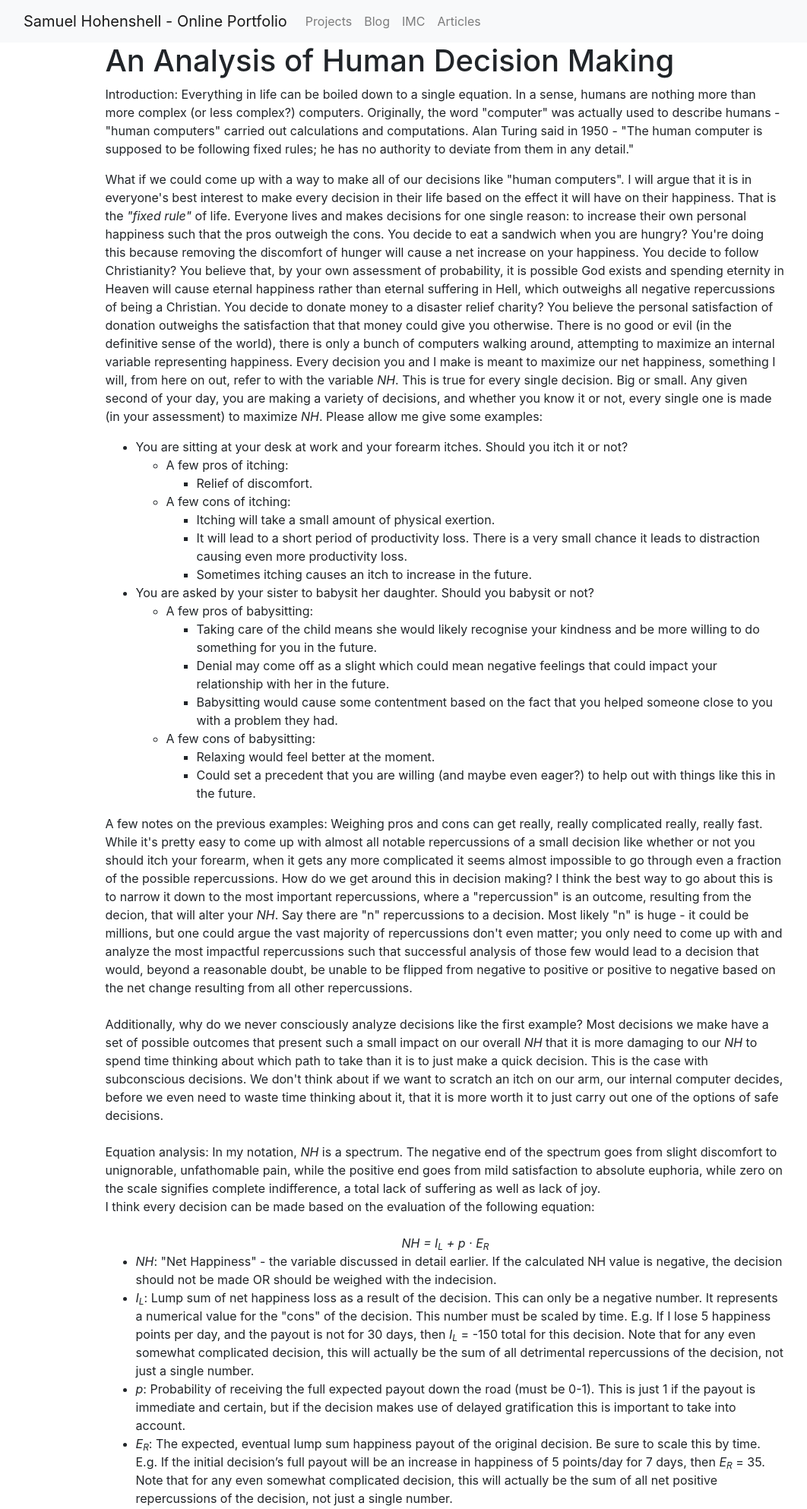
After one commit to SHawkeye77/website, a Django app: page /articles/an_analysis_of_human_decision_making in a window 1280 px wide. The commit adds this page. Shown: the top 1986 px of the page at 76% size, without its empty margins (54-1116 px from the left). Run offline with Django 3.2, Linux system fonts and the light colour scheme; parts of the project's set-up code (start-up, migrations or seed data) failed here and were passed over; some libraries are stand-ins or nearby versions.

Commit message:
Added human decision analysis article

```diff
--- /dev/null
+++ b/articles/templates/an_analysis_of_human_decision_making.html
@@ -0,0 +1,245 @@
+{% extends "base.html" %}
+{% block page_content %}
+
+<div class="col-md-10 offset-md-1">
+    <h1>
+        An Analysis of Human Decision Making
+    </h1>
+    <p>
+        Introduction:
+
+        Everything in life can be boiled down to a single equation. In a sense,
+        humans are nothing more than more complex (or less complex?) computers. Originally, the word
+        "computer" was actually used to describe humans - "human computers" carried out calculations
+        and computations. Alan Turing said in 1950 - "The human computer is supposed to be following
+        fixed rules; he has no authority to deviate from them in any detail."
+    </p>
+
+    <p>
+        What if we could come up with a way to make all of our decisions like "human computers". I will argue that
+        it is in
+        everyone's best interest to make every decision in their life based on the effect it
+        will have on their happiness. That is the <i>"fixed rule"</i> of life. Everyone lives and makes decisions for
+        one single reason: to increase their own personal happiness such that the pros outweigh the cons. You decide
+        to eat a sandwich when you are hungry? You're doing this because removing the discomfort
+        of hunger will cause a net increase on your happiness.
+        You decide to follow Christianity? You believe that, by your own assessment of probability, it is
+        possible God exists and spending eternity in Heaven will cause eternal happiness rather than eternal suffering
+        in Hell, which outweighs all negative repercussions of being a Christian. You decide to donate money
+        to a disaster relief charity? You believe the personal satisfaction of donation outweighs the
+        satisfaction that that money could give you otherwise. There is no good or evil (in the definitive sense of
+        the world), there is only a bunch of computers walking around, attempting to maximize an internal variable representing
+        happiness.
+
+        Every decision you and I make is meant to maximize our net happiness, something I will, from here on out, refer
+        to with the variable <i>NH</i>. This is true for every single decision. Big or small. Any given second of your
+        day, you are making a variety of decisions, and whether you know it or not, every single one is made (in your
+        assessment) to maximize <i>NH</i>. Please allow me give some examples:
+        <ul>
+            <li>
+                You are sitting at your desk at work and your forearm itches. Should you itch it or not?<br>
+                <ul><li>A few pros of itching:
+                <ul>
+                    <li>
+                         Relief of discomfort.
+                    </li>
+                </ul>
+                </li><li>A few cons of itching:
+                <ul>
+                    <li>
+                        Itching will take a small amount of physical exertion.
+                    </li>
+                    <li>
+                        It will lead to a short period of productivity loss. There is a very small chance it leads to
+                        distraction causing even more productivity loss.
+                    </li>
+                    <li>
+                        Sometimes itching causes an itch to increase in the future.
+                    </li>
+                </ul>
+                </ul></li>
+            </li>
+            <li>
+                You are asked by your sister to babysit her daughter. Should you babysit or not?<br>
+                <ul><li>A few pros of babysitting:
+                <ul>
+                    <li>
+                        Taking care of the child means she would likely recognise your kindness and be more
+                        willing to do something for you in the future.
+                    </li>
+                    <li>
+                        Denial may come off as a slight which could mean
+                        negative feelings that could impact your relationship with her in the future.
+                    </li>
+                    <li>
+                        Babysitting would cause some contentment based on the fact that you helped someone close
+                        to you with a problem they had.
+                    </li></ul>
+                </li><li>A few cons of babysitting:
+                <ul>
+                    <li>
+                        Relaxing would feel better at the moment.
+                    </li>
+                    <li>
+                        Could set a precedent that you are willing (and maybe even eager?) to help out with things
+                        like this in the future.
+                    </li>
+                </ul>
+                </li></ul></li>
+        </ul>
+
+        A few notes on the previous examples:
+        Weighing pros and cons can get really, really complicated really, really fast. While it's pretty
+        easy to come up with almost all notable repercussions of a small decision like whether or not you should itch
+        your forearm, when
+        it gets any more complicated it seems almost impossible to go through even a fraction of the possible repercussions.
+        How do we get around this in decision making?
+        I think the best way to go about this is to narrow it down to the most important
+        repercussions, where a "repercussion" is an outcome, resulting from the decion, that will alter your <i>NH</i>.
+        Say there are "n" repercussions to a decision. Most likely "n" is huge - it could be millions, but one
+        could argue the vast majority of repercussions don't even matter; you only need to come up with and analyze the most
+        impactful repercussions such that successful analysis of those few would lead to a decision that would, beyond a
+        reasonable doubt, be unable to be flipped from negative to positive or positive to negative based on the net
+        change resulting from all other repercussions.
+
+        <br><br>
+        Additionally, why do we never consciously analyze decisions like the first example? Most decisions we make
+        have a set of possible outcomes that present such a small impact on our overall <i>NH</i> that
+        it is more damaging to our <i>NH</i> to spend time thinking about which path to take
+        than it is to just make a quick decision. This is the case with subconscious decisions. We don't think about
+        if we want to scratch an itch on our arm, our internal computer decides, before we even need to waste time
+        thinking about it, that it is more worth it to just carry out one of the options of safe decisions.
+
+
+        <br><br>
+        Equation analysis:
+
+        In my notation, <i>NH</i> is a spectrum. The negative end of the spectrum goes from slight discomfort
+        to unignorable, unfathomable pain, while the positive end goes from mild satisfaction to absolute euphoria, while zero on the scale signifies complete indifference, a total lack of suffering as well as lack of joy.
+        <br>
+        I think every decision can be made based on the evaluation of the following equation:<br><br>
+        <center><i>NH = I<sub>L</sub> + p &middot; E<sub>R</sub></i></center>
+        <ul>
+            <li>
+                <i>NH</i>: "Net Happiness" - the variable discussed in detail earlier. If the calculated NH value is
+                negative, the decision should not be made OR should be weighed with the indecision.
+            </li>
+            <li>
+                <i>I<sub>L</sub></i>: Lump sum of net happiness loss as a result of the decision. This can only be a
+                negative number. It represents a numerical value for the "cons" of the decision. This number must be
+                scaled by time. E.g. If I lose 5 happiness points per day, and the payout is not for 30 days,
+                then <i>I<sub>L</sub></i> = -150 total for this decision. Note that for any even somewhat complicated decision,
+                this will actually be the sum of all detrimental repercussions of the decision, not just a single number.
+            </li>
+            <li>
+                <i>p</i>: Probability of receiving the full expected payout down the road (must be 0-1). This is just 1 if
+                the payout is immediate and certain, but if the decision makes use of delayed gratification this is
+                important to take into account.
+            </li>
+            <li>
+                <i>E<sub>R</sub></i>: The expected, eventual lump sum happiness payout of the original decision. Be sure to
+                scale this by time. E.g. If the initial decision’s full payout will be an increase in happiness
+                of 5 points/day for 7 days, then <i>E<sub>R</sub></i> = 35. Note that for any even somewhat complicated decision, this will actually be the sum of all net positive repercussions of the decision, not just a single
+                number.
+            </li>
+        </ul>
+
+    <br>
+    This all might seem dumb or obvious; <i>I am saying we make decisions to be happy? Duh!</i> At the very least, though,
+    I think this is actually a great way to analyze difficult decisions. On a grand scale, however, imagine if we could
+    create a way to accurately calculate and make decisions based on this. A computer could make every
+    single decision for you in your life. This would allow you to go through life in an optimal fashion.
+
+    <br><br>
+    Notes on using this equation:
+    <ul>
+        <li>
+            "Machine learning" (learning from experience) should be utilized. Learning from the outcome of one
+            decision will impact decisions in the future. Due to this, new decisions should likely be scaled
+            higher, as they provide more data for your machine learning.
+        </li>
+        <li>
+            Likely more important than any physical decisions for <i>NH</i> are intangible decisions, such as what
+            to spend time thinking about.
+        </li>
+    </ul>
+
+    <br>
+    Questions/Problems:
+    <ul>
+        <li>
+            Are the <i>NH</i> values of others important whatsoever beyond their influence on my own <i>NH</i>
+            (in the fact that others' happiness increases my own happiness)?
+            If so, doesn't that contradict the assertion that one should not be relying on others for my own happiness? If there is a middle ground, how do I define that spectrum in relation to my current idea?
+        </li>
+        <li>
+            Is it feasible to think this equation could ever be implemented beyond just a
+            thought exercise or a method to guide decision making?
+        </li>
+        <li>
+            Could I come up with real units for <i>NH</i>? Four major chemicals in our brain affect happiness:
+            dopamine, oxytocin, serotonin, and endorphins. If there was some way to measure the actual chemical effect
+            of decisions we could make this more tangible useful.
+        </li>
+    </ul>
+    <br>
+
+<p>
+    <h2>Try it yourself:</h2>
+    <TABLE BORDER=2 CELLSPACING=2 CELLPADDING=2>
+
+    <tr>
+    <td>Variable</td>
+    <td>Value</td>
+    </tr>
+
+    <tr>
+    <td><center><i>I<sub>L</sub></i></center></td>
+    <td><input type="text" id="IL" size=7 value=""></td>
+    </tr>
+
+    <tr>
+    <td><center><i>p</i></center></td>
+    <td><input type="text" id="p" size=7 value=""></td>
+    </tr>
+
+    <tr>
+    <td><center><i>E<sub>R</sub></i></center></td>
+    <td><input type="text" id="ER" size=7 value=""></td>
+    </tr>
+    </TABLE>
+
+    <br>
+</p>
+    <input type="button" value="Calculate Decision's NH Value" onclick="calculateNH()">
+
+    <hr>
+    <div id="outputDiv" style="height: 50px; width: 100%;"></div>
+
+    <script type="text/javascript">
+        function calculateNH() {
+            var IL = parseFloat(document.getElementById('IL').value);
+            var p  = parseFloat(document.getElementById('p').value);
+            var ER = parseFloat(document.getElementById('ER').value);
+            var NH = IL + p * ER;
+
+            var display=document.getElementById('outputDiv');
+
+            if (NH > 0) {
+                display.innerHTML="NH Value: " + NH;
+                display.append("... \nDo this. It will increase your net happiness.");
+            } else
+            if (NH == 0) {
+                display.innerHTML="NH Value: " + NH;
+                display.append("... \nIt does not matter what you do in this situation.");
+            }
+            else {
+                display.innerHTML="NH Value: " + NH;
+                display.append("... \nDo not do this. It will decrease your net happiness.");
+            }
+        }
+
+    </script>
+
+</div>
+{% endblock %}
--- a/articles/urls.py
+++ b/articles/urls.py
@@ -12,4 +12,6 @@ urlpatterns = [
          name="favorite_star_wars_songs"),
     path("nintendo_franchises_ranked_by_soundtrack", views.nintendo_franchises_ranked_by_soundtrack,
          name="nintendo_franchises_ranked_by_soundtrack"),
+    path("an_analysis_of_human_decision_making", views.an_analysis_of_human_decision_making,
+         name="an_analysis_of_human_decision_making"),
 ]
--- a/articles/views.py
+++ b/articles/views.py
@@ -14,3 +14,6 @@ def favorite_star_wars_songs(request):
 
 def nintendo_franchises_ranked_by_soundtrack(request):
     return render(request, "nintendo_franchises_ranked_by_soundtrack.html", {})
+
+def an_analysis_of_human_decision_making(request):
+    return render(request, "an_analysis_of_human_decision_making.html", {})
```
Also changed, not shown: articles/templates/articles.html (+11 -0 lines).
